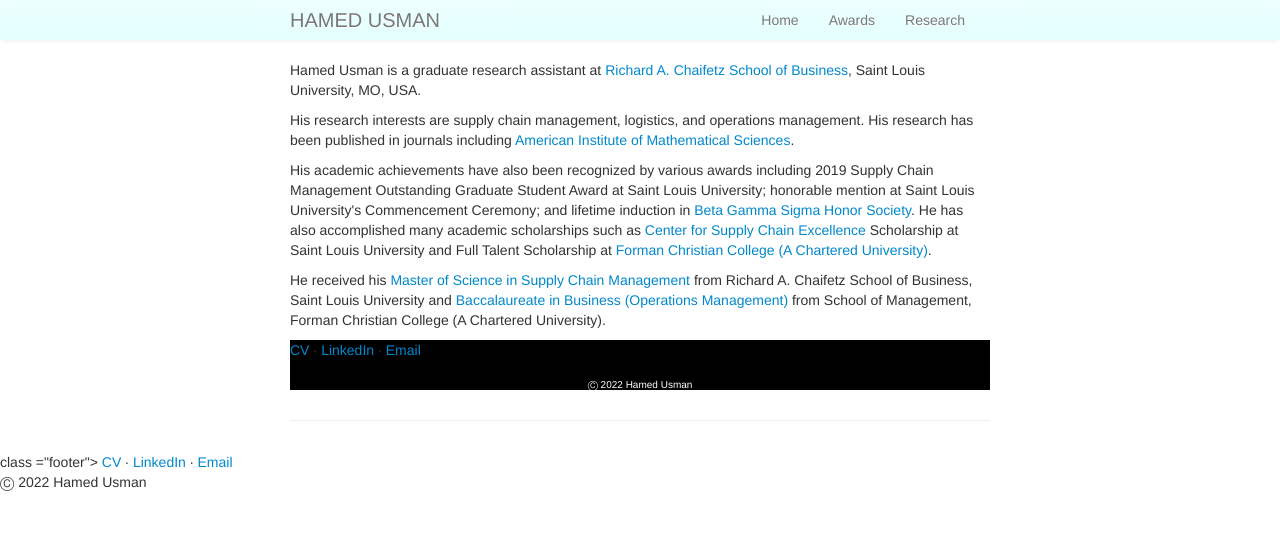
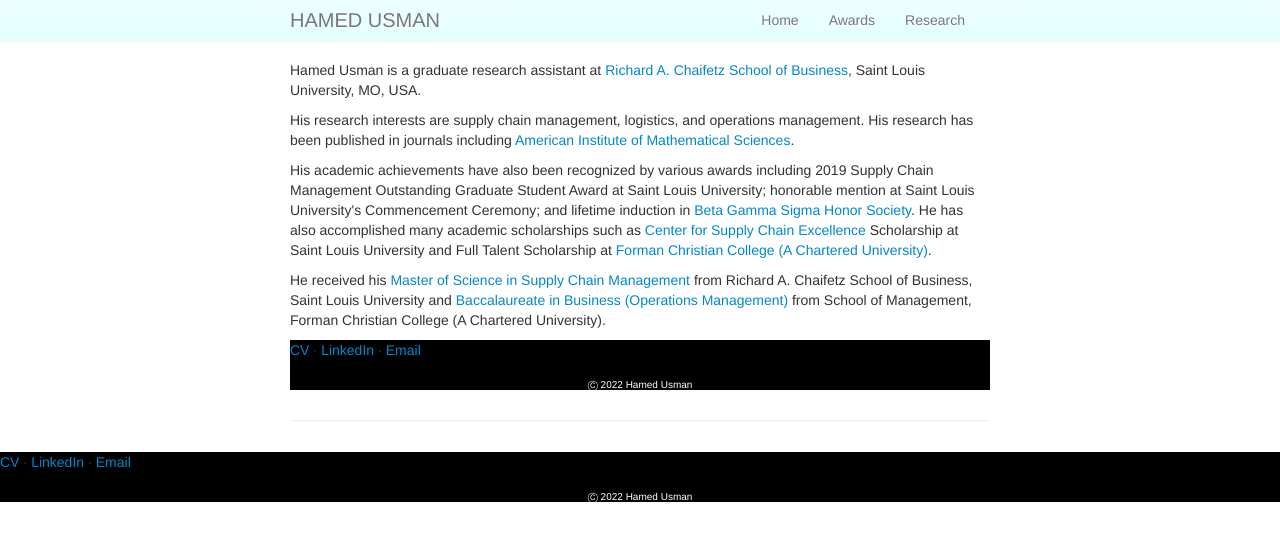
Before and after one commit to hamedusman/hamedusman.github.io, a Jekyll site: the page built from index.md, in a window 1280 px wide. Shown: the top 541 px of the page. Built offline with Jekyll 4.4.1, drawn with Linux system fonts in a browser that asks for light colours.

Commit message:
Update default.html

```diff
--- a/_includes/themes/twitter/default.html
+++ b/_includes/themes/twitter/default.html
@@ -54,7 +54,7 @@
 
     {% include JB/analytics %}
 
-    <footer> class ="footer">
+    <footer class ="footer">
       <a href="{{ BASE_PATH }}/assets/CV.pdf" rel="noopener noreferrer" target="_blank">CV</a> ∙ <a href="https://linkedin.com/in/hamedusman" rel="noopener noreferrer" target="_blank">LinkedIn</a> ∙ <a href="mailto:hamedusman@live.com">Email</a> <p>Ⓒ 2022 Hamed Usman<br></p>
     </footer>
 
```
